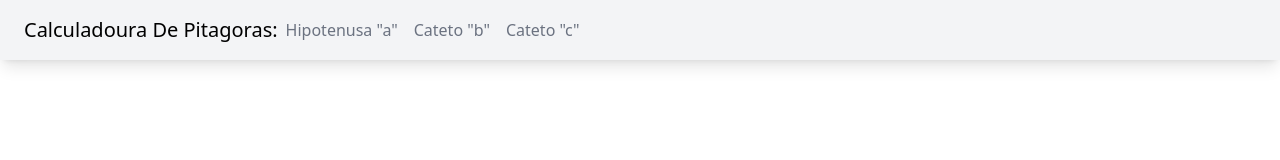
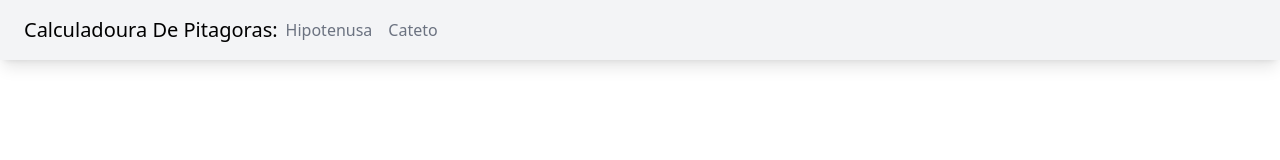
Before and after one commit to lnbentes/CalculadoraDePitagoras, an Angular app: page /hipotenusa in a window 1280 px wide. Before the commit this address led to /. Shown: the top 160 px of the page. Built offline with nearby package versions, Linux system fonts and the light colour scheme.

Commit message:
Aplicando as rotas

```diff
--- a/src/app/app-routing.module.ts
+++ b/src/app/app-routing.module.ts
@@ -1,7 +1,11 @@
 import { NgModule } from '@angular/core';
 import { RouterModule, Routes } from '@angular/router';
+import { HipotenusaComponent } from './hipotenusa/hipotenusa.component';
 
-const routes: Routes = [];
+const routes: Routes = [
+  {path: "", redirectTo: "hipotenusa", pathMatch: "full"},
+  {path: "hipotenusa", component: HipotenusaComponent},
+];
 
 @NgModule({
   imports: [RouterModule.forRoot(routes)],
--- a/src/app/app.component.html
+++ b/src/app/app.component.html
@@ -1,2 +1,2 @@
 <app-menu></app-menu>
-<app-hipotenusa></app-hipotenusa>
+<router-outlet></router-outlet>
--- a/src/app/menu/menu.component.html
+++ b/src/app/menu/menu.component.html
@@ -15,9 +15,8 @@ navbar navbar-expand-lg navbar-light
   <div class="flex  items-center justify-between px-6">
     <a class="text-xl text-black" href="#">Calculadoura De Pitagoras: </a>
     <div class="justify-self-start">
-      <a class="text-gray-500 hover:text-gray-700 focus:text-gray-700 p-2" aria-current="page" href="#">Hipotenusa "a"</a>
-      <a class="text-gray-500 hover:text-gray-700 focus:text-gray-700 p-2" href="#">Cateto "b"</a>
-      <a class="text-gray-500 hover:text-gray-700 focus:text-gray-700 p-2" href="#">Cateto "c"</a>
+      <a class="text-gray-500 hover:text-gray-700 focus:text-gray-700 p-2" aria-current="page" href="#">Hipotenusa</a>
+      <a class="text-gray-500 hover:text-gray-700 focus:text-gray-700 p-2" href="#">Cateto</a>
     </div>
   </div>
 </nav>
```
Also changed, not shown: 1 other file (tests, documents, lock files or other folders).
